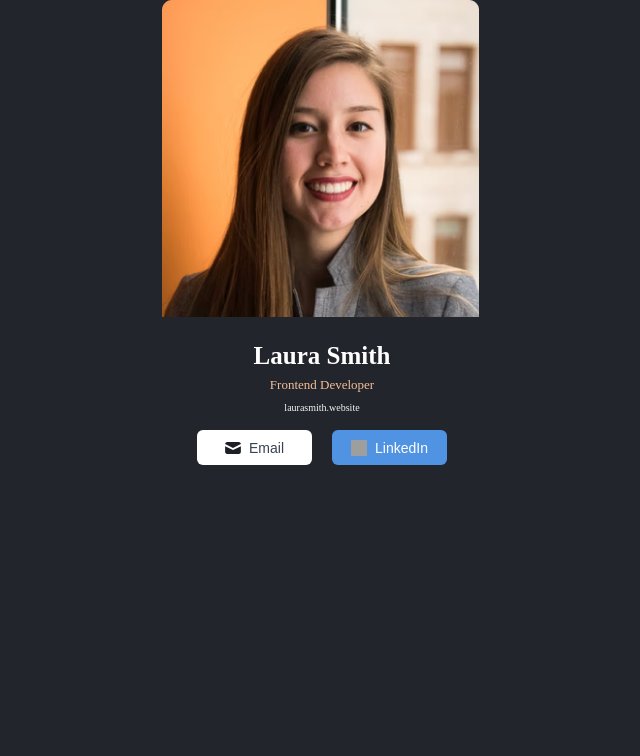
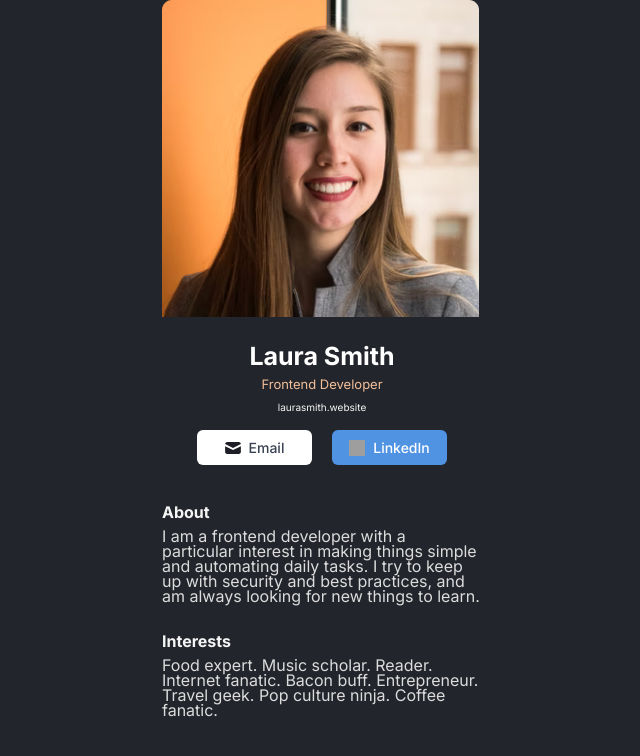
Before and after one commit to vsh-dev/react-businessCard, a React (Vite) app: page / in a window 1280 px wide. Shown: the top 756 px of the page, without its empty margins (318-958 px from the left). Built offline with nearby package versions, Linux system fonts and the light colour scheme; grey boxes are pictures that could not be loaded.

Commit message:
feat: add styles for About and Interests block

```diff
--- a/src/App.jsx
+++ b/src/App.jsx
@@ -1,10 +1,14 @@
 import React from "react";
 import Info from "./components/Info";
+import About from "./components/About";
+import Interests from "./components/Interests";
 
 function App() {
   return (
     <div className="container">
       <Info />
+      <About />
+      <Interests />
     </div>
   );
 }
--- a/src/index.css
+++ b/src/index.css
@@ -2,13 +2,13 @@
   box-sizing: border-box;
   margin: 0;
   padding: 0;
+  font-family: "Inter", sans-serif;
 }
 a {
   text-decoration: none;
 }
-#root {
+body {
   background-color: #23252c;
-  height: 100vh;
 }
 .container {
   margin: 0 auto;
@@ -83,3 +83,24 @@ a {
 .info--button.bg--white {
   background-color: #ffffff;
 }
+
+.about--title,
+.interests--title {
+  margin-bottom: 5px;
+}
+.about--text,
+.interests--text {
+  margin-bottom: 25px;
+}
+.h3--header {
+  font-size: 16px;
+  line-height: 24px;
+  font-weight: 700;
+  color: #f5f5f5;
+}
+.text {
+  font-weight: 10px;
+  line-height: 15px;
+  font-weight: 400;
+  color: #dcdcdc;
+}
```
